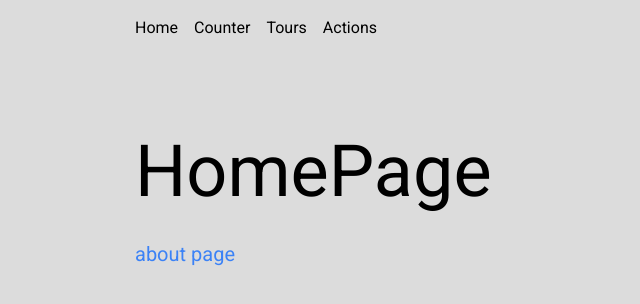
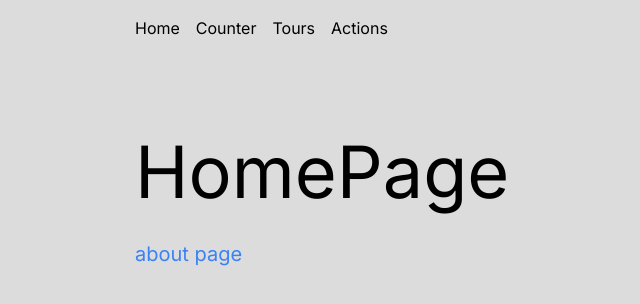
Before and after one commit to mikiyoshi/airbnb-nextjs, a Next.js app: page / in a window 1280 px wide. Shown: the top 304 px of the page, without its empty margins (121-761 px from the left). Built offline with nearby package versions, Linux system fonts and the light colour scheme.

Commit message:
15 Metadata update

```diff
--- a/app/layout.tsx
+++ b/app/layout.tsx
@@ -1,10 +1,15 @@
 import './globals.css';
 import Navbar from './components/Navbar';
-import { Inter, Inconsolata, Roboto } from 'next/font/google';
+import { Metadata } from 'next';
+import { Inter } from 'next/font/google';
 
 const inter = Inter({ subsets: ['latin'] });
-const inconsolata = Inconsolata({ subsets: ['latin'] });
-const roboto = Roboto({ subsets: ['latin'], weight: ['400'] });
+
+export const metadata: Metadata = {
+  title: 'Next.js Project',
+  description: 'A Next.js project with TypeScript and TailwindCSS.',
+  keywords: 'Next.js, Typescript, TailwindCSS',
+};
 
 export default function RootLayout({
   children,
@@ -13,7 +18,7 @@ export default function RootLayout({
 }>) {
   return (
     <html lang="en">
-      <body className={roboto.className}>
+      <body className={inter.className}>
         <Navbar />
         <main className="max-w-3xl mx-auto py-20">{children}</main>
       </body>
```
